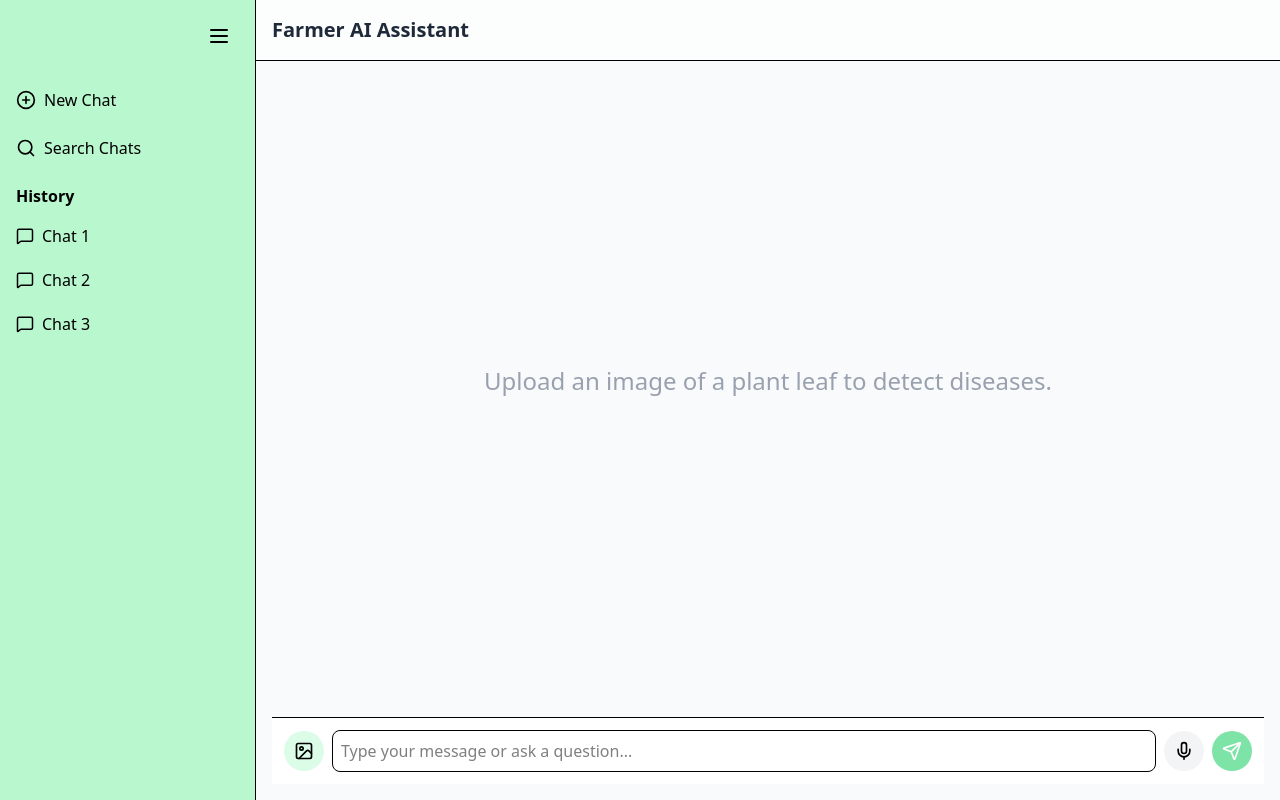
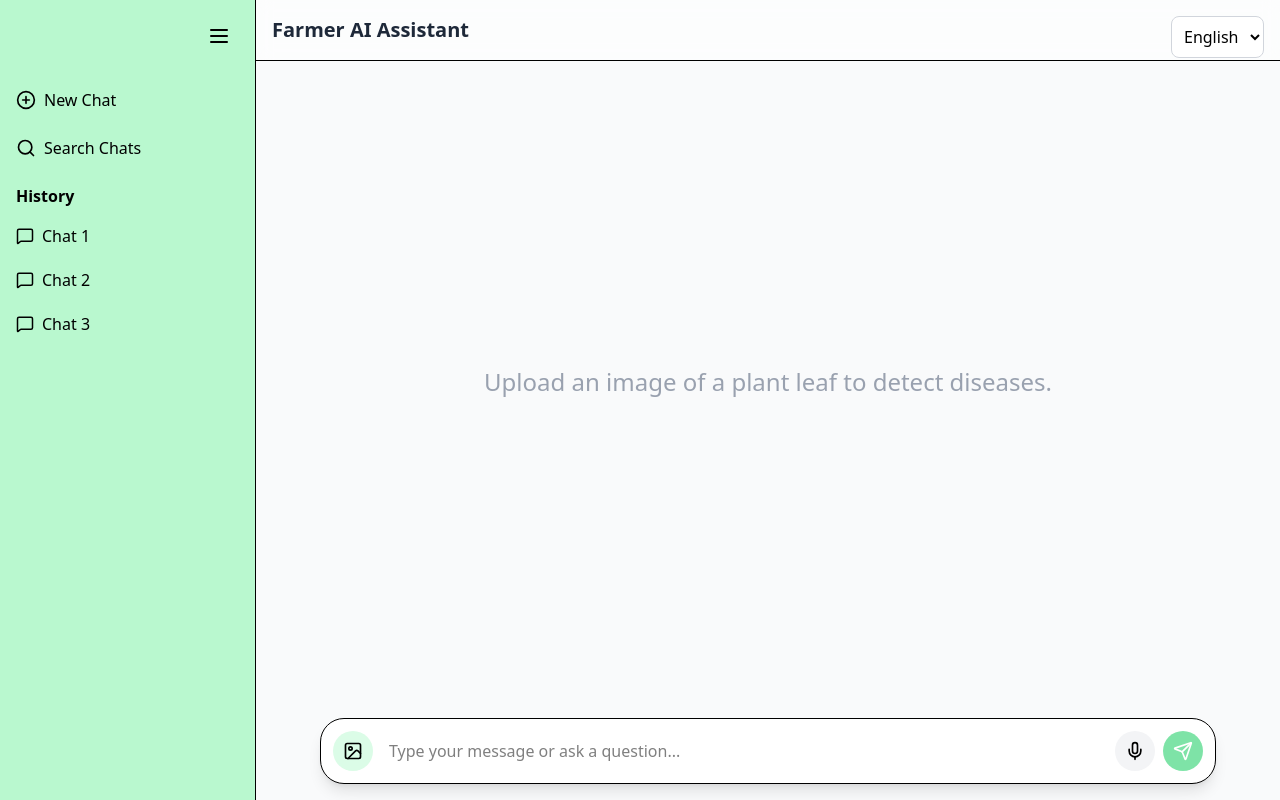
Before and after one commit to Devansh1974/AgroHelp, a React (Vite) app in the folder frontend/: page /chat in a window 1280 px wide. Built offline with nearby package versions, Linux system fonts and the light colour scheme.

Commit message:
updated UI

```diff
--- a/frontend/src/components/ChatInput.jsx
+++ b/frontend/src/components/ChatInput.jsx
@@ -1,44 +1,49 @@
-import { useState, useRef } from "react";
-import { Image, Mic, Send } from "lucide-react";
-import { useTranslation } from "react-i18next"; // NEW: Import the hook
+import { useState, useRef, useEffect } from "react";
+// NEW: Import the X icon for the remove image button
+import { Image, Mic, Send, X } from "lucide-react";
+import { useTranslation } from "react-i18next";
 
 export default function ChatInput({ onSend }) {
-  const { t } = useTranslation(); // NEW: Get the translation function
+  const { t } = useTranslation();
   const [text, setText] = useState("");
   const [image, setImage] = useState(null);
   const [listening, setListening] = useState(false);
   const recognitionRef = useRef(null);
+  // NEW: Create a ref to access the textarea element directly
+  const textareaRef = useRef(null);
 
-  // Handle image upload
+  // NEW: This hook automatically adjusts the textarea's height as you type
+  useEffect(() => {
+    const textarea = textareaRef.current;
+    if (textarea) {
+      textarea.style.height = "auto"; // Reset height to recalculate
+      textarea.style.height = `${textarea.scrollHeight}px`; // Set to scroll height
+    }
+  }, [text]);
+
   const handleImageChange = (e) => {
     const file = e.target.files[0];
     if (file) setImage(file);
   };
 
-  // Voice input using Web Speech API
   const handleMicClick = () => {
+    // ... (This function's logic is unchanged)
     if (!("webkitSpeechRecognition" in window)) {
-      // NEW: Use translated alert
       alert(t("alertNoMicSupport"));
       return;
     }
-
     if (!recognitionRef.current) {
       recognitionRef.current = new window.webkitSpeechRecognition();
-      recognitionRef.current.lang = "en-IN"; // later dynamically change with language
+      recognitionRef.current.lang = "en-IN";
       recognitionRef.current.continuous = false;
       recognitionRef.current.interimResults = false;
-
-      recognitionRef.current.onresult = (event) => {
-        setText(event.results[0][0].transcript);
-      };
+      recognitionRef.current.onresult = (event) => setText(event.results[0][0].transcript);
       recognitionRef.current.onerror = (err) => {
         console.error("Speech recognition error", err);
         setListening(false);
       };
       recognitionRef.current.onend = () => setListening(false);
     }
-
     if (listening) {
       recognitionRef.current.stop();
       setListening(false);
@@ -48,55 +53,61 @@ export default function ChatInput({ onSend }) {
     }
   };
 
-  // Send message
   const handleSend = () => {
+    // ... (This function's logic is unchanged)
     if (!text.trim() && !image) {
-      // NEW: Use translated alert
       alert(t("alertNoInput"));
       return;
     }
-
-    const message = {
-      text,
-      image,
-    };
-
+    const message = { text, image };
     onSend(message);
     setText("");
     setImage(null);
   };
 
   return (
-    <div className="flex items-center gap-2 border-t bg-white p-3">
-      {/* Image Upload */}
-      <label className="cursor-pointer flex items-center justify-center w-10 h-10 rounded-full bg-green-100 hover:bg-green-200">
+    // NEW: Redesigned container to create the floating "pill" effect
+    <div className="max-w-4xl mx-auto">
+      <div className="relative flex flex-col gap-2 bg-white p-3 border rounded-3xl shadow-lg">
+        {/* NEW: Image preview now has a remove button */}
+        {image && (
+          <div className="relative w-20 h-20 ml-14 mb-2">
+            <img
+              src={URL.createObjectURL(image)}
+              alt="preview"
+              className="w-full h-full rounded-lg object-cover border"
+            />
+            <button
+              onClick={() => setImage(null)}
+              className="absolute -top-2 -right-2 bg-gray-700 text-white rounded-full p-1 hover:bg-red-600"
+            >
+              <X size={14} />
+            </button>
+          </div>
+        )}
+
+        {/* Main input row */}
+        <div className="flex items-end gap-2">
+          {/* Image Upload Button */}
+          <label className="cursor-pointer flex items-center justify-center w-10 h-10 rounded-full bg-green-100 hover:bg-green-200 flex-shrink-0">
             <Image size={20} />
             <input type="file" accept="image/*" className="hidden" onChange={handleImageChange} />
           </label>
 
-      {/* Preview selected image */}
-      {image && (
-        <img
-          src={URL.createObjectURL(image)}
-          alt="preview"
-          className="w-10 h-10 rounded-lg object-cover border"
-        />
-      )}
-
-      {/* Text Input */}
+          {/* NEW: Textarea now uses the ref and has new styling for auto-resizing */}
           <textarea
+            ref={textareaRef}
             rows="1"
             value={text}
             onChange={(e) => setText(e.target.value)}
-        // NEW: Use translated placeholder
             placeholder={t("chatPlaceholder")}
-        className="flex-1 resize-none border rounded-lg p-2 focus:outline-none focus:ring-2 focus:ring-green-400"
+            className="flex-1 resize-none border-none focus:ring-0 bg-transparent p-2 max-h-48 overflow-y-auto"
           />
 
           {/* Mic Button */}
           <button
             onClick={handleMicClick}
-        className={`w-10 h-10 flex items-center justify-center rounded-full ${
+            className={`w-10 h-10 flex items-center justify-center rounded-full flex-shrink-0 ${
               listening ? "bg-red-200" : "bg-gray-100"
             } hover:bg-green-200`}
           >
@@ -106,11 +117,13 @@ export default function ChatInput({ onSend }) {
           {/* Send Button */}
           <button
             onClick={handleSend}
-        className="w-10 h-10 flex items-center justify-center rounded-full bg-green-500 text-white hover:bg-green-600 disabled:opacity-50"
+            className="w-10 h-10 flex items-center justify-center rounded-full bg-green-500 text-white hover:bg-green-600 disabled:opacity-50 flex-shrink-0"
             disabled={!text.trim() && !image}
           >
             <Send size={20} />
           </button>
         </div>
+      </div>
+    </div>
   );
 }
--- a/frontend/src/components/ChatMessage.jsx
+++ b/frontend/src/components/ChatMessage.jsx
@@ -1,9 +1,45 @@
-// src/components/ChatMessage.jsx
-
-import { User, Sparkles } from "lucide-react";
+// NEW: Import the speaker icon, and hooks for state and language context
+import { User, Sparkles, Volume2 } from "lucide-react";
+import { useLanguage } from "../context/LanguageContext";
+import { useState } from "react";
 
 export default function ChatMessage({ message }) {
   const isUser = message.sender === "user";
+  // NEW: Get the current language from our context to speak in the correct voice
+  const { language } = useLanguage();
+  // NEW: State to track if the message is currently being spoken
+  const [isSpeaking, setIsSpeaking] = useState(false);
+
+  // NEW: This function handles the Text-to-Speech logic
+  const handleSpeak = () => {
+    // Cancel any speech that is currently happening
+    window.speechSynthesis.cancel();
+
+    // If the button is clicked while speaking, just stop it.
+    if (isSpeaking) {
+      setIsSpeaking(false);
+      return;
+    }
+
+    // Create a new speech request
+    const utterance = new SpeechSynthesisUtterance(message.text);
+
+    // Map our app's language codes to the codes the browser's speech API expects
+    const langMap = {
+      en: "en-US",
+      hi: "hi-IN",
+      te: "te-IN",
+    };
+    utterance.lang = langMap[language] || "en-US"; // Default to English if mapping not found
+
+    // These events update our component's state
+    utterance.onstart = () => setIsSpeaking(true);
+    utterance.onend = () => setIsSpeaking(false);
+    utterance.onerror = () => setIsSpeaking(false);
+
+    // Tell the browser to speak the text
+    window.speechSynthesis.speak(utterance);
+  };
 
   return (
     <div className={`flex gap-4 p-4 ${isUser ? "" : "bg-gray-100"}`}>
@@ -28,6 +64,21 @@ export default function ChatMessage({ message }) {
         <p className="text-gray-800" style={{ whiteSpace: "pre-wrap" }}>
           {message.text}
         </p>
+
+        {/* NEW: The "Listen" button, which only appears for AI messages */}
+        {!isUser && message.text && (
+          <div className="mt-3">
+            <button
+              onClick={handleSpeak}
+              className={`flex items-center gap-2 text-sm text-gray-600 p-2 rounded-lg hover:bg-gray-200 ${
+                isSpeaking ? "bg-green-200 text-green-800" : ""
+              }`}
+            >
+              <Volume2 size={16} />
+              <span>{isSpeaking ? "Listening..." : "Listen"}</span>
+            </button>
+          </div>
+        )}
       </div>
     </div>
   );
--- a/frontend/src/pages/Home.jsx
+++ b/frontend/src/pages/Home.jsx
@@ -1,6 +1,5 @@
 // src/pages/Home.jsx
 
-// NEW: We need `useState` to manage the sidebar's mobile state
 import { useState, useEffect } from "react";
 import axios from "axios";
 import Sidebar from "../components/Sidebar";
@@ -8,18 +7,28 @@ import ChatInput from "../components/ChatInput";
 import ChatMessage from "../components/ChatMessage";
 import { useLanguage } from "../context/LanguageContext";
 import { useTranslation } from "react-i18next";
-import { Menu } from "lucide-react"; // NEW: Import the Menu icon for the hamburger button
+import { Menu } from "lucide-react";
+// NEW: Import the LanguageSelector to use it in the header
+import LanguageSelector from "../components/LanguageSelector";
 
-// NEW: We'll create a dedicated ChatHeader component for a cleaner structure
+// NEW: The ChatHeader component is now updated to include the LanguageSelector
 function ChatHeader({ onMenuClick }) {
   const { t } = useTranslation();
   return (
-    <header className="flex items-center p-4 border-b bg-white/50 backdrop-blur-sm">
-      {/* NEW: This is the hamburger menu button. 'lg:hidden' makes it appear ONLY on mobile */}
-      <button onClick={onMenuClick} className="lg:hidden mr-4 p-2 rounded-full hover:bg-gray-200">
-        <Menu size={24} />
-      </button>
-      <h1 className="text-xl font-semibold text-gray-800">{t("appTitle")}</h1>
+    // Use justify-between to push items to opposite ends
+    <header className="flex items-center justify-between p-4 border-b bg-white/50 backdrop-blur-sm">
+      {/* Left side of the header */}
+      <div className="flex items-center">
+        <button onClick={onMenuClick} className="lg:hidden mr-4 p-2 rounded-full hover:bg-gray-200">
+          <Menu size={24} />
+        </button>
+        <h1 className="text-xl font-semibold text-gray-800">{t("appTitle")}</h1>
+      </div>
+
+      {/* Right side of the header */}
+      <div>
+        <LanguageSelector />
+      </div>
     </header>
   );
 }
@@ -28,7 +37,6 @@ export default function Home() {
   const [messages, setMessages] = useState([]);
   const [isLoading, setIsLoading] = useState(false);
   const [error, setError] = useState("");
-  // NEW: State to control the sidebar visibility on mobile
   const [isSidebarOpen, setSidebarOpen] = useState(false);
 
   const { language } = useLanguage();
@@ -40,7 +48,6 @@ export default function Home() {
 
   const handleSend = async (message) => {
     // ... (This function's logic does not need to change, so it's omitted for brevity)
-    // Immediately display the user's message for a snappy UI
     const userMessage = {
       sender: "user",
       text: message.text,
@@ -76,21 +83,15 @@ export default function Home() {
   };
 
   return (
-    // NEW: We add 'relative' and 'overflow-hidden' to the main container
     <div className="flex h-screen bg-gray-50 relative overflow-hidden">
-      {/* The Sidebar component will be updated next */}
       <Sidebar isOpen={isSidebarOpen} setIsOpen={setSidebarOpen} />
 
-      {/* NEW: This is the main content area that now fills the screen */}
       <div className="flex flex-col flex-1">
-        {/* NEW: The ChatHeader is now a permanent part of the layout */}
         <ChatHeader onMenuClick={() => setSidebarOpen(true)} />
 
-        {/* NEW: The chat area now scrolls independently */}
         <main className="flex-1 overflow-y-auto p-4">
           {messages.length === 0 && !isLoading && (
             <div className="h-full flex items-center justify-center">
-              {/* This can be a welcome message or your old Header component */}
               <h1 className="text-2xl text-gray-400">{t("appSubtitle")}</h1>
             </div>
           )}
@@ -108,7 +109,6 @@ export default function Home() {
           )}
         </main>
 
-        {/* NEW: The ChatInput is now "stuck" to the bottom */}
         <div className="p-4 bg-gray-50">
           <ChatInput onSend={handleSend} />
         </div>
```
Lines whose indentation alone changed are shown as unchanged.
